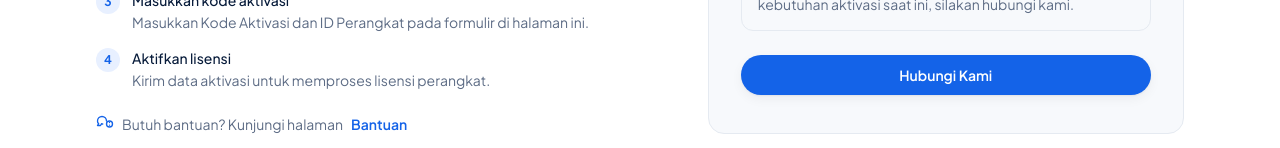
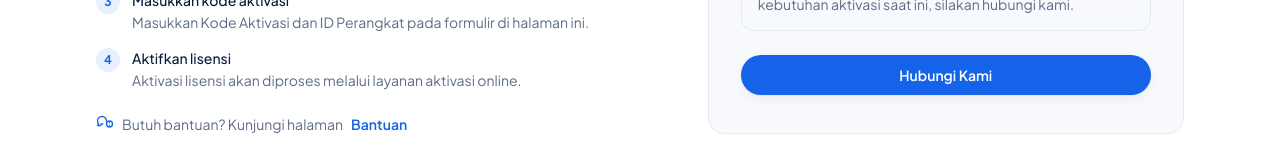
Before and after one commit to edukasigerbang-hub/web, a Next.js app: page /aktivasi in a window 1280 px wide. Shown: the part 804-952 px from the top of the page. Built offline with nearby package versions, Linux system fonts and the light colour scheme.

Commit message:
fix(aktivasi): polish activation copy

```diff
--- a/src/app/aktivasi/page.tsx
+++ b/src/app/aktivasi/page.tsx
@@ -27,7 +27,7 @@ const steps = [
   },
   {
     title: "Aktifkan lisensi",
-    desc: "Kirim data aktivasi untuk memproses lisensi perangkat.",
+        desc: "Aktivasi lisensi akan diproses melalui layanan aktivasi online.",
   },
 ];
 
```
